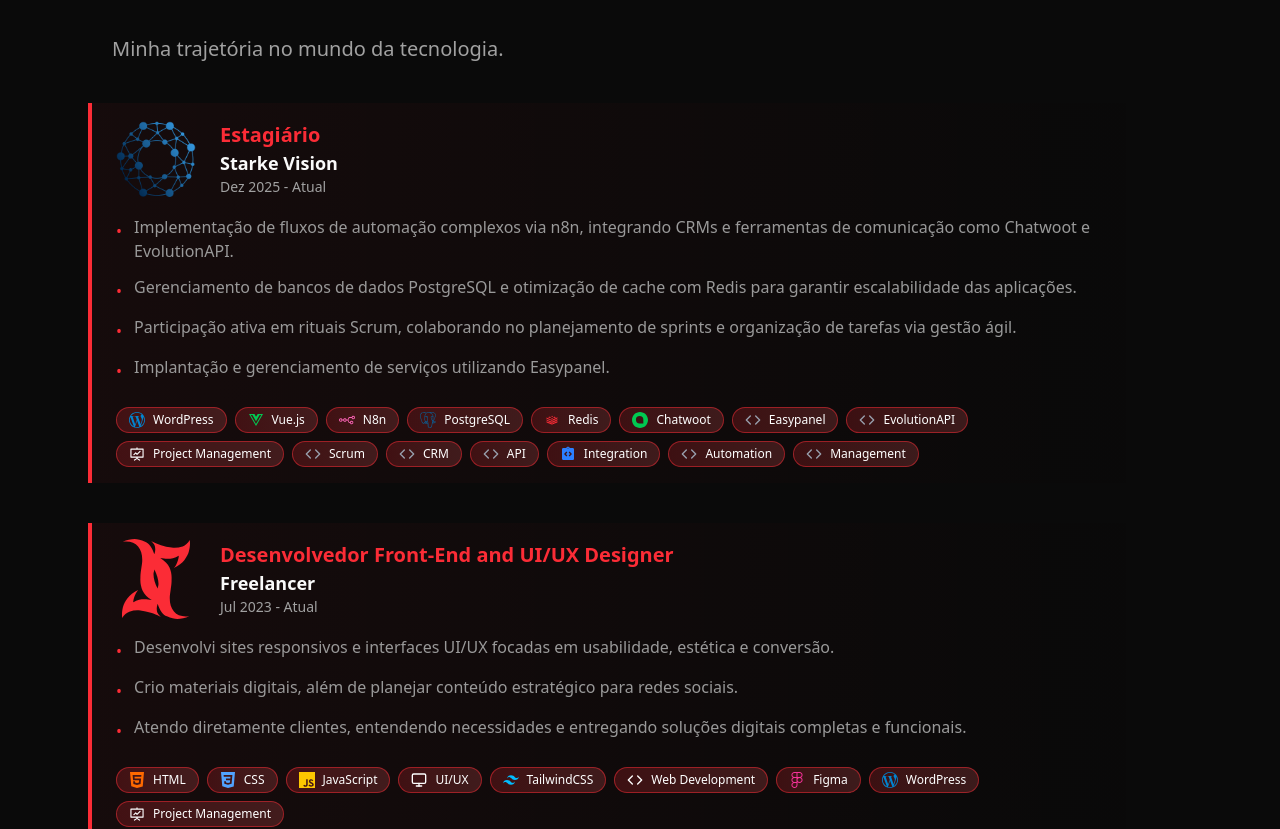
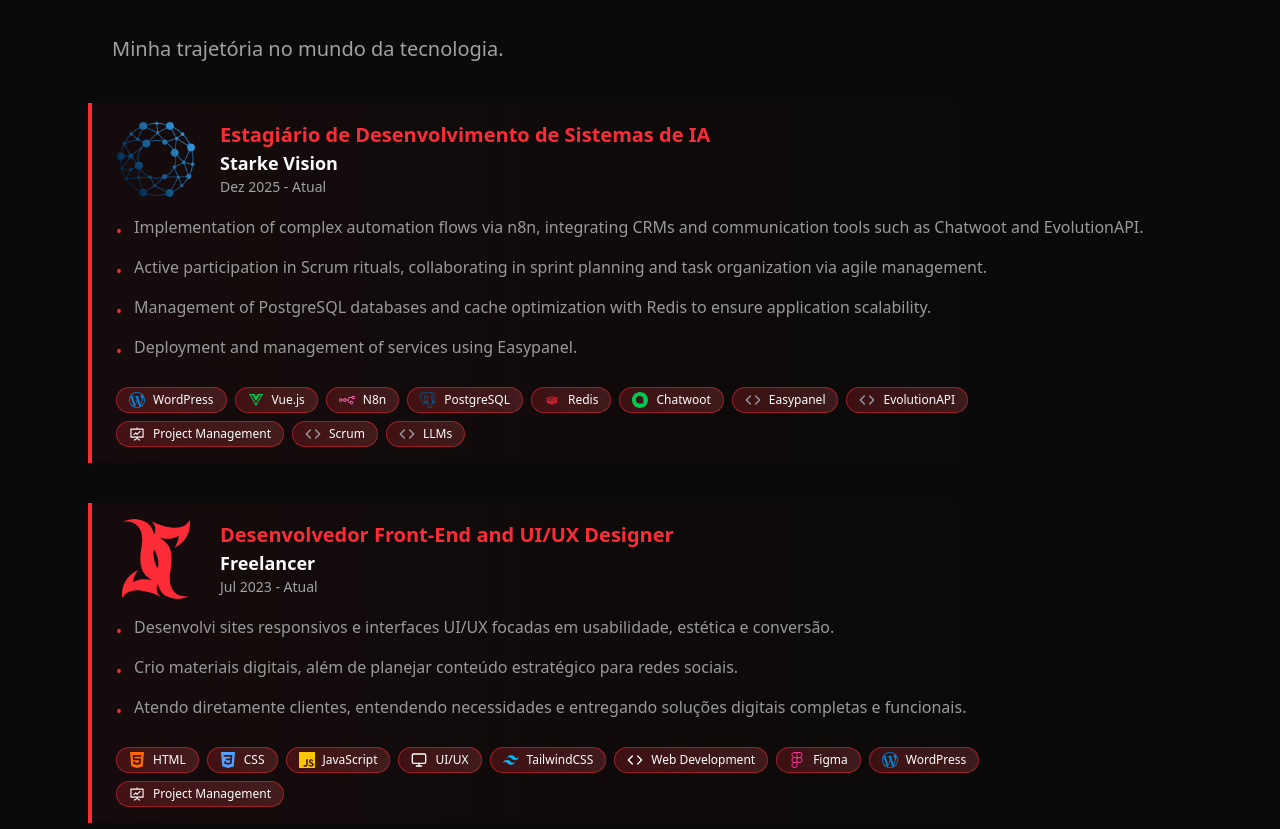
Before and after one commit to sougabrielxd/sougabrielxd, a Next.js app: page / in a window 1280 px wide. Shown: the part 2560-3389 px from the top of the page. Built offline with nearby package versions, Linux system fonts and the light colour scheme.

Commit message:
atualização exp e projects

```diff
--- a/app/pages/About.tsx
+++ b/app/pages/About.tsx
@@ -355,14 +355,14 @@ const certificatesData = {
 const experiences = [
   {
     company: "Starke Vision",
-    role: "Trainee",
+    role: "AI Systems Development Intern",
     period: "Dec 2025 - Present",
     logo: "/companies/logostarke.png",
     description: [
-      "Implementação de fluxos de automação complexos via n8n, integrando CRMs e ferramentas de comunicação como Chatwoot e EvolutionAPI.",
-      "Gerenciamento de bancos de dados PostgreSQL e otimização de cache com Redis para garantir escalabilidade das aplicações.",
-      "Participação ativa em rituais Scrum, colaborando no planejamento de sprints e organização de tarefas via gestão ágil.",
-      "Implantação e gerenciamento de serviços utilizando Easypanel.",
+      "Implementation of complex automation flows via n8n, integrating CRMs and communication tools such as Chatwoot and EvolutionAPI.",
+      "Active participation in Scrum rituals, collaborating in sprint planning and task organization via agile management.",
+      "Management of PostgreSQL databases and cache optimization with Redis to ensure application scalability.",
+      "Deployment and management of services using Easypanel."
     ],
 
     skills: [
@@ -376,11 +376,7 @@ const experiences = [
       "EvolutionAPI",
       "Project Management",
       "Scrum",
-      "CRM",
-      "API",
-      "Integration",
-      "Automation",
-      "Management",
+      "LLMs",
     ]
   },
   {
@@ -503,8 +499,8 @@ export default function About() {
         ? "Desenvolvedor Full-Stack"
         : exp.role === "Front-End Developer and UI/UX Designer"
         ? "Desenvolvedor Front-End and UI/UX Designer"
-        : exp.role === "Trainee"
-        ? "Estagiário"
+        : exp.role === "AI Systems Development Intern"
+        ? "Estagiário de Desenvolvimento de Sistemas de IA"
         : exp.role
       : exp.role,
 
@@ -548,9 +544,10 @@ export default function About() {
             ]
             : exp.company === "StarkeVision"
             ? [
-                "",
-                "",
-                "",
+                "Implementação de fluxos de automação complexos via n8n, integrando CRMs e ferramentas de comunicação como Chatwoot e EvolutionAPI.",
+                "Participação ativa em rituais Scrum, colaborando no planejamento de sprints e organização de tarefas via gestão ágil.",
+                "Gerenciamento de bancos de dados PostgreSQL e otimização de cache com Redis para garantir escalabilidade das aplicações.",
+                "Implantação e gerenciamento de serviços utilizando Easypanel.",
               ]
           : exp.description
         : exp.description,
--- a/app/pages/Projects.tsx
+++ b/app/pages/Projects.tsx
@@ -99,6 +99,26 @@ const getTechIcon = (tech: string): ReactNode => {
 // ============================================================
 
 const projects = [
+  {
+    id: "Conecc",
+    title: "Conecc",
+    description:
+      "Freelance de uma Landing Page para.",
+    fullDescription:
+      "Atuei como Desenvolvedor Front-end na criação do site institucional para o Conecc. O projeto envolveu a concepção de um design moderno e responsivo, alinhado à identidade visual do Conecc, utilizando React e TailwindCSS para garantir uma experiência de usuário fluida e acessível em diversos dispositivos. O site apresenta informações essenciais sobre os serviços oferecidos, equipe, localização e contato, facilitando o acesso dos usuários às informações do evento.",
+    tags: ["TypeScript", "Next.js", "TailwindCSS"],
+    link: "#",
+    github: "#",
+    status: "Em desenvolvimento",
+    featured: false,
+    year: 2025,
+    images: ["", ],
+    role: "Desenvolvedor Front-end",
+    challenges: "Garantir um design moderno e responsivo alinhado à identidade visual do cartório, que é tradicional.",
+    solutions: "Utilização de uma paleta de cores sóbria e tipografia moderna, com foco em acessibilidade e performance (React + TailwindCSS).",
+    developmentProcess: "Desenvolvimento com React e TailwindCSS, gestão de projeto.",
+    results: "Protótipo de alta fidelidade aprovado e desenvolvimento em andamento. Foco em SEO local.",
+  },
   {
     id: "cartorio-lcm",
     title: "Cartório Alto Longá",
```
